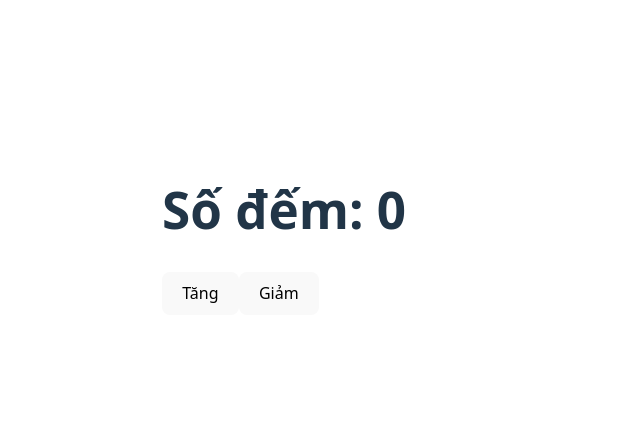
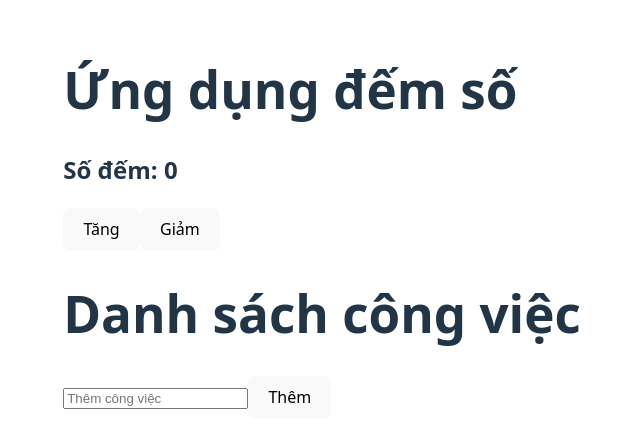
Before and after one commit to Hnit04/React-week9, a React (Vite) app in the folder tuan09/: page / in a window 1280 px wide. Shown: the part 169-616 px from the top of the page, without its empty margins (318-958 px from the left). Built offline with nearby package versions, Linux system fonts and the light colour scheme.

Commit message:
commit cau02 to-do list

```diff
--- a/tuan09/src/App.jsx
+++ b/tuan09/src/App.jsx
@@ -1,15 +1,44 @@
+import { useState } from 'react';
 import { useSelector, useDispatch } from 'react-redux';
 import { increment, decrement } from './store/slices/counterSlice';
+import { addTodo, toggleTodo, removeTodo } from './store/slices/todoSlice';
 
 function App() {
   const count = useSelector((state) => state.counter.count);
+  const todos = useSelector((state) => state.todo.todos);
   const dispatch = useDispatch();
+  const [text, setText] = useState('');
+
+  const handleAdd = () => {
+    if (text.trim()) {
+      dispatch(addTodo(text));
+      setText('');
+    }
+  };
 
   return (
     <div className="App">
-      <h1>Số đếm: {count}</h1>
+      <h1>Ứng dụng đếm số</h1>
+      <h2>Số đếm: {count}</h2>
       <button onClick={() => dispatch(increment())}>Tăng</button>
       <button onClick={() => dispatch(decrement())}>Giảm</button>
+
+      <h1>Danh sách công việc</h1>
+      <input value={text} onChange={(e) => setText(e.target.value)} placeholder="Thêm công việc" />
+      <button onClick={handleAdd}>Thêm</button>
+      <ul>
+        {todos.map((todo) => (
+          <li key={todo.id}>
+            <span
+              style={{ textDecoration: todo.completed ? 'line-through' : 'none' }}
+              onClick={() => dispatch(toggleTodo(todo.id))}
+            >
+              {todo.text}
+            </span>
+            <button onClick={() => dispatch(removeTodo(todo.id))}>Xóa</button>
+          </li>
+        ))}
+      </ul>
     </div>
   );
 }
--- a/tuan09/src/store/index.js
+++ b/tuan09/src/store/index.js
@@ -1,10 +1,10 @@
 import { configureStore } from '@reduxjs/toolkit';
 import counterReducer from './slices/counterSlice';
-// Thêm các reducer khác sau
+import todoReducer from './slices/todoSlice';
 
 export const store = configureStore({
   reducer: {
     counter: counterReducer,
-    // Thêm các slice khác
+    todo: todoReducer,
   },
 });
--- /dev/null
+++ b/tuan09/src/store/slices/todoSlice.js
@@ -0,0 +1,21 @@
+import { createSlice } from '@reduxjs/toolkit';
+
+const todoSlice = createSlice({
+  name: 'todo',
+  initialState: { todos: [] },
+  reducers: {
+    addTodo: (state, action) => {
+      state.todos.push({ id: Date.now(), text: action.payload, completed: false });
+    },
+    toggleTodo: (state, action) => {
+      const todo = state.todos.find((t) => t.id === action.payload);
+      if (todo) todo.completed = !todo.completed;
+    },
+    removeTodo: (state, action) => {
+      state.todos = state.todos.filter((t) => t.id !== action.payload);
+    },
+  },
+});
+
+export const { addTodo, toggleTodo, removeTodo } = todoSlice.actions;
+export default todoSlice.reducer;
```
Also changed, not shown: 1 other file (tests, documents, lock files or other folders).
